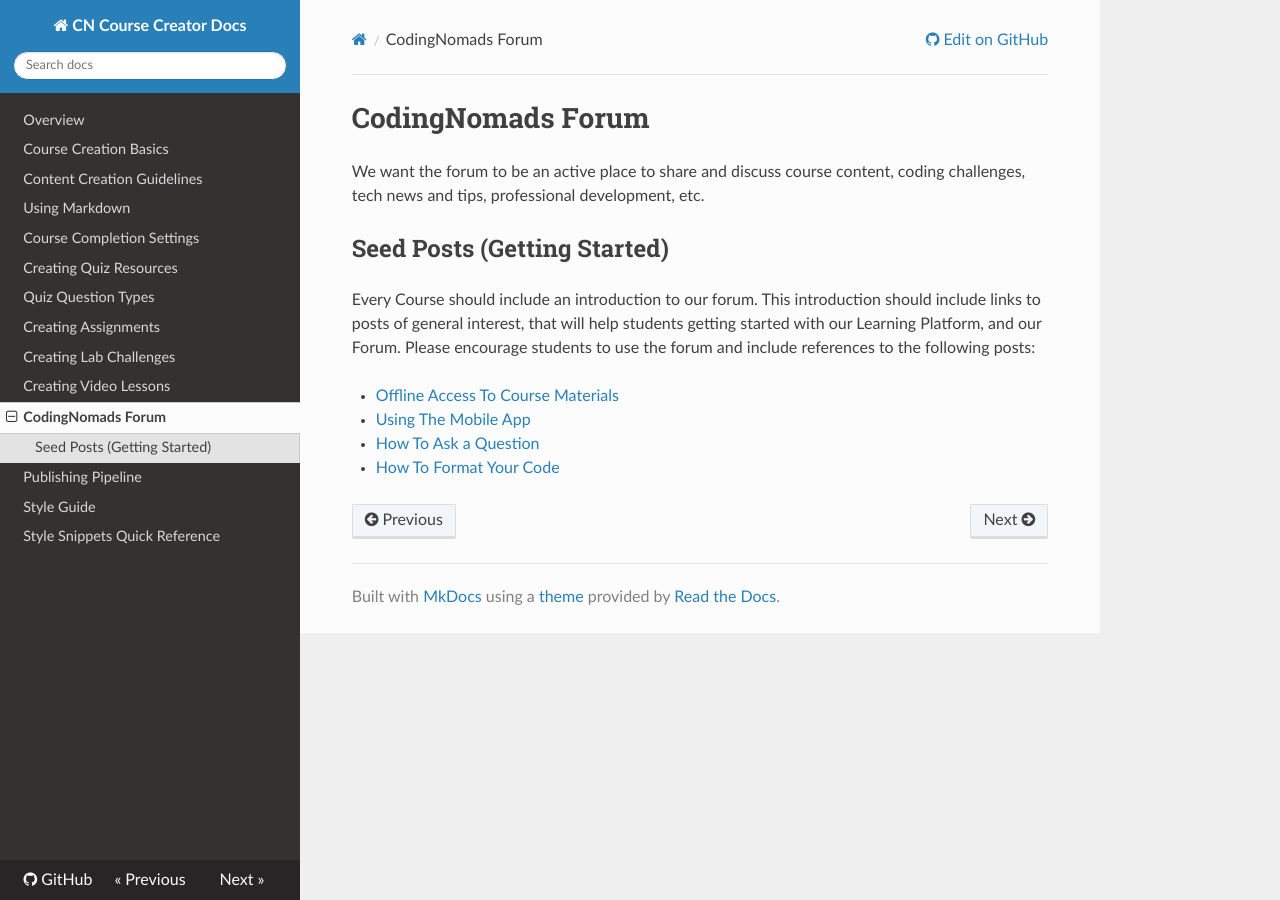
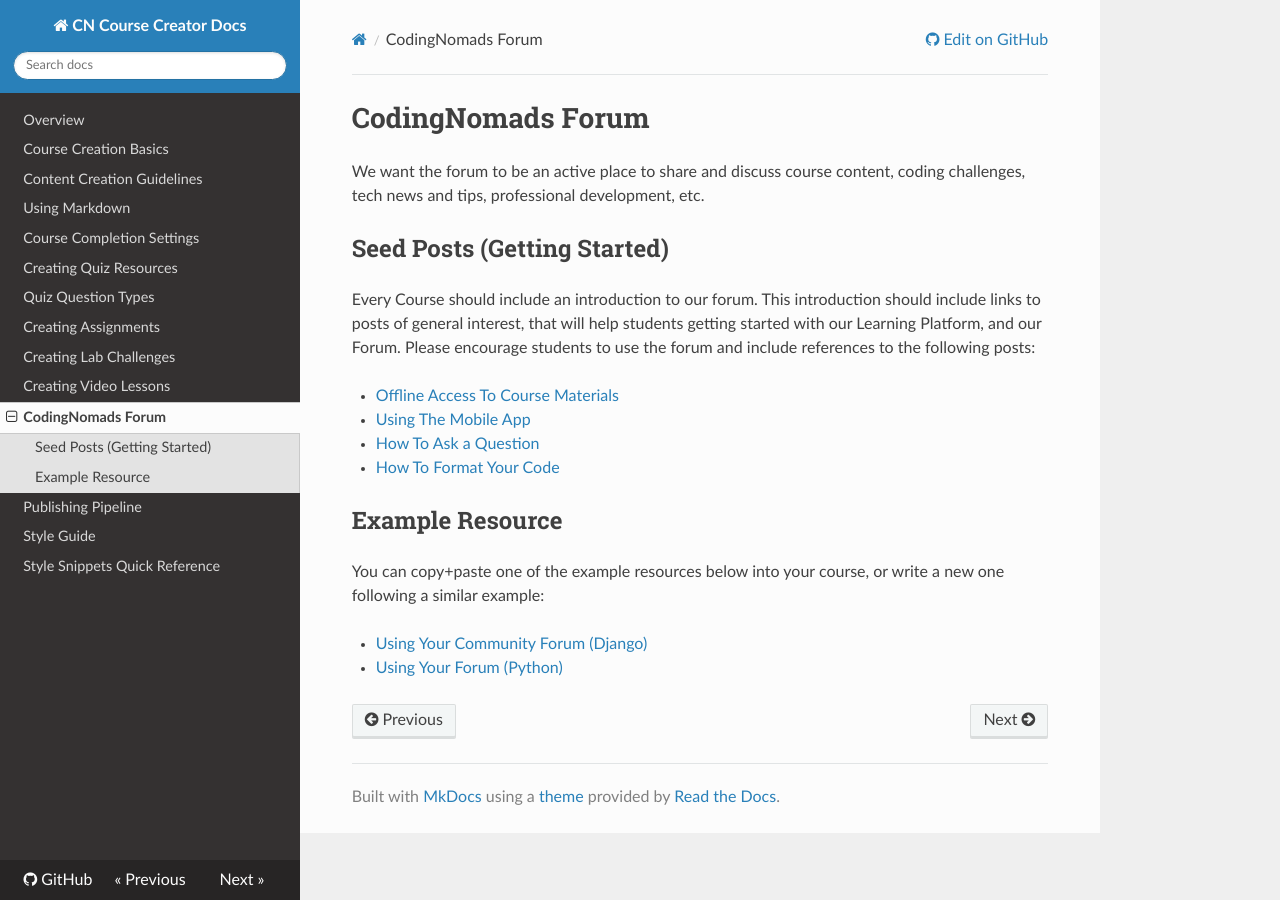
Before and after one commit to iansedano/creator-docs, an MkDocs documentation site: the page built from docs/09-forum.md, in a window 1280 px wide. Built offline with MkDocs 1.6.1, drawn with Linux system fonts in a browser that asks for light colours; nearby versions of some CDN libraries.

Commit message:
Add example forum intro post links

```diff
--- a/docs/09-forum.md
+++ b/docs/09-forum.md
@@ -10,3 +10,10 @@
 * [Using The Mobile App](https://forum.codingnomads.co/t/using-the-mobile-app/186)
 * [How To Ask a Question](https://forum.codingnomads.co/t/how-to-ask-a-question/30)
 * [How To Format Your Code](https://forum.codingnomads.co/t/how-to-format-your-code/27)
+
+## Example Resource
+
+You can copy+paste one of the example resources below into your course, or write a new one following a similar example:
+
+* [Using Your Community Forum (Django)](https://platform.codingnomads.co/learn/mod/page/view.php?id=5689)
+* [Using Your Forum (Python)](https://platform.codingnomads.co/learn/mod/page/view.php?id=2303)
```
